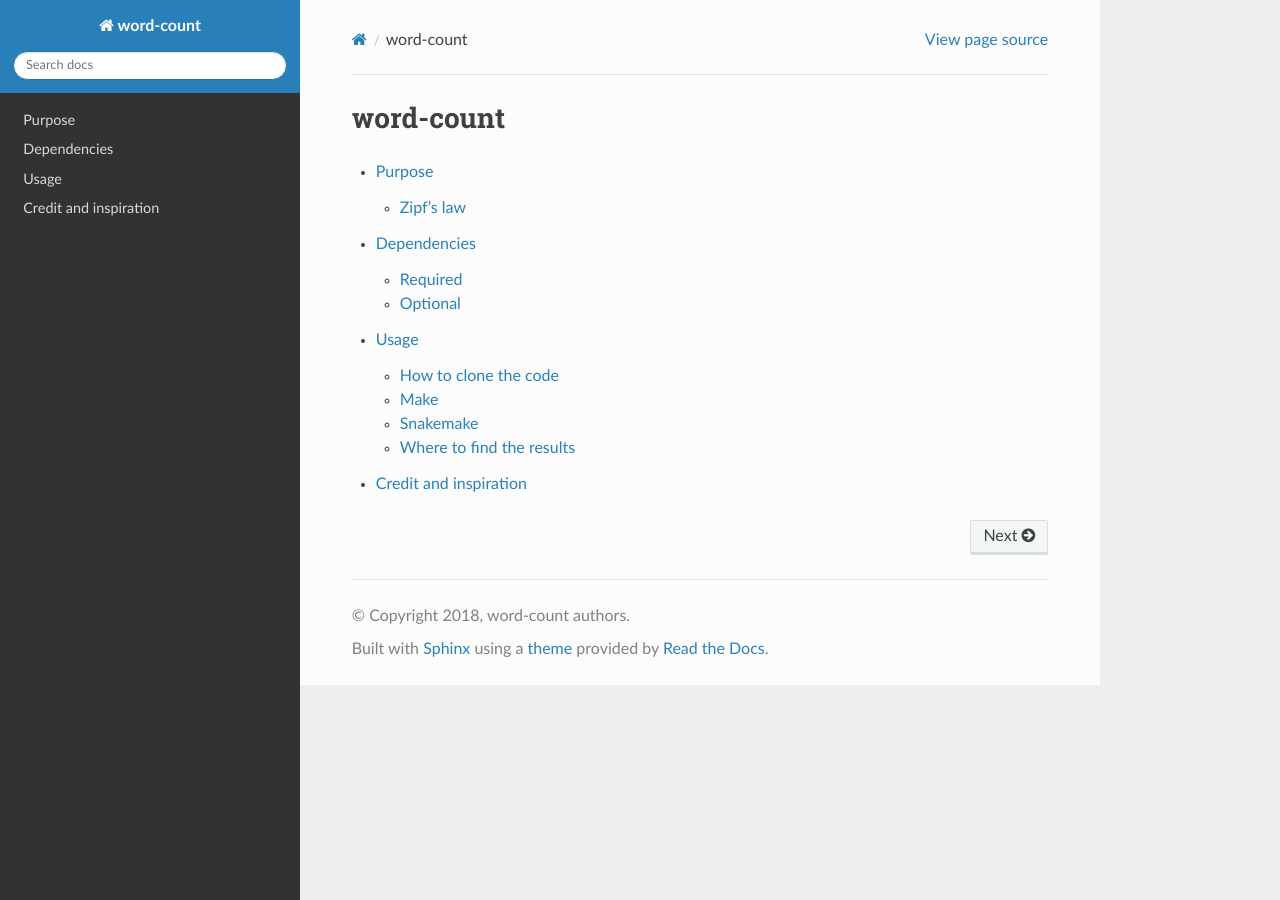
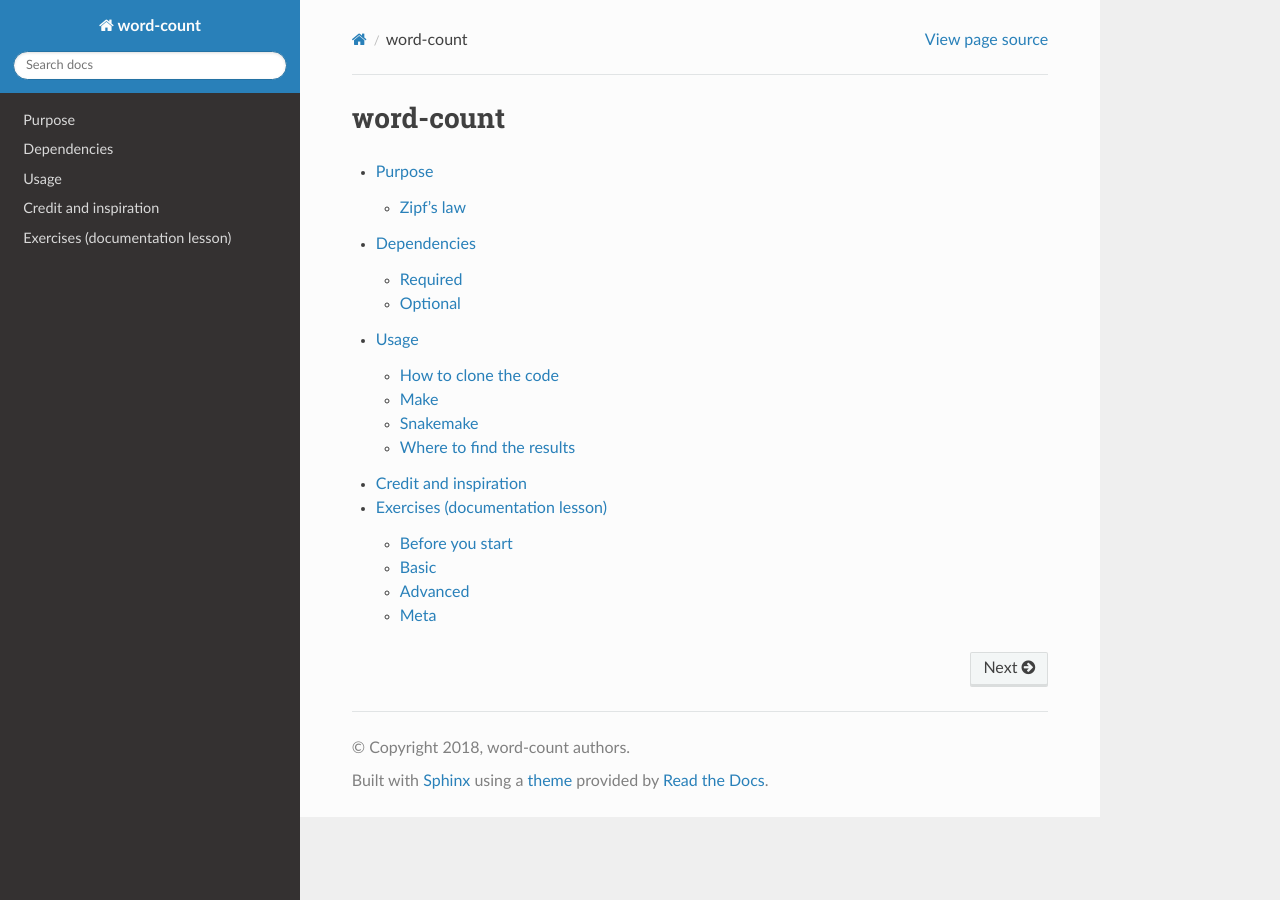
Before and after one commit to zenBen/word-count, a Sphinx documentation site: the page built from doc/index.rst, in a window 1280 px wide. Built offline with Sphinx 7.4.7 and the Read the Docs theme 2.0.0, drawn with Linux system fonts in a browser that asks for light colours; some of the changed lines change nothing that is shown.

Commit message:
add exercises for documentation session

```diff
--- /dev/null
+++ b/doc/exercises.rst
@@ -0,0 +1,49 @@
+
+
+Exercises (documentation lesson)
+================================
+
+Before you start
+----------------
+
+- Discuss the exercise idea with the classroom.
+- Distribute exercises among groups of 2-3.
+- Open a GitHub issue and inform the community about the problem and how you
+  plan to solve it. Discuss why we do this.
+- Fork this project.
+- Commit to your fork. In your commit message auto-close the issue you have addressed.
+- Submit a pull request.
+- We then review the pull requests.
+- After the pull requests are merged we verify that documentation updates itself.
+
+
+Basic
+-----
+
+- Document the purpose of this example code.
+- Document how to clone the code.
+- Describe the project tree structure.
+- Write a sentence or two about Zipf's law and link to Wikipedia
+  (coordinate with the group working on the previous exercise).
+- Document how to check the code style with ``pycodestyle``.
+- Give other developers hints on how they can contribute to the documentation.
+- Document how to build the documentation locally
+  (coordinate with the group working on the previous exercise).
+- Add an example output.
+- Add an example plot
+  (coordinate with the group working on the previous exercise).
+- Document where/how to ask for help.
+- Add a math equation somewhere.
+
+
+Advanced
+--------
+
+- Add a test and document how to run it.
+- Add the possibility to auto-document Python code.
+
+
+Meta
+----
+
+- Add new exercises ideas for future workshops (edit this file).
--- a/doc/index.rst
+++ b/doc/index.rst
@@ -14,3 +14,4 @@
    dependencies.rst
    usage.rst
    credit.rst
+   exercises.rst
```
